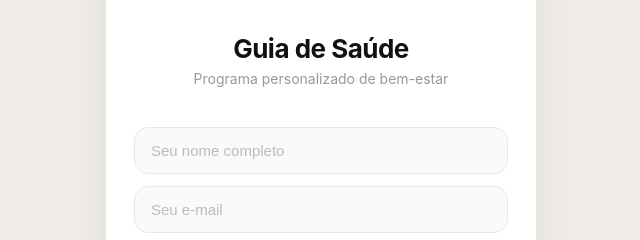
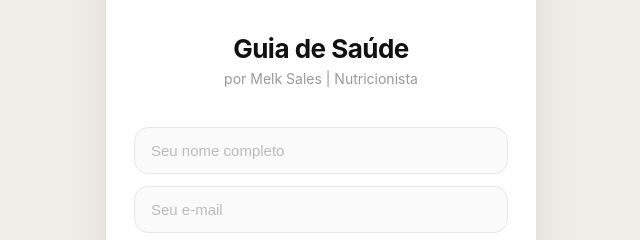
Before and after one commit to melksales/index.html, a plain HTML site: page index.html in a window 1280 px wide. Shown: the part 224-464 px from the top of the page, 319-959 px from the left. Drawn offline with nearby package versions, Linux system fonts and the light colour scheme.

Commit message:
Update index.html

```diff
--- a/index.html
+++ b/index.html
@@ -3,7 +3,7 @@
 <head>
 <meta charset="UTF-8">
 <meta name="viewport" content="width=device-width, initial-scale=1.0, maximum-scale=1.0, user-scalable=no">
-<title>Guia de Saúde</title>
+<title>Guia de Saúd</title>
 <script src="https://cdn.jsdelivr.net/npm/@supabase/supabase-js@2/dist/umd/supabase.js"></script>
 <style>
 *{box-sizing:border-box;margin:0;padding:0;-webkit-tap-highlight-color:transparent}
@@ -97,7 +97,7 @@ body{font-family:-apple-system,BlinkMacSystemFont,'Segoe UI',Helvetica,sans-seri
   <div id="sl" class="scr">
     <div class="login-head">
       <h1>Guia de Saúde</h1>
-      <p>Programa personalizado de bem-estar</p>
+      <p>por Melk Sales | Nutricionista</p>
     </div>
     <input class="inp" id="inp-name" placeholder="Seu nome completo" type="text" autocomplete="name">
     <input class="inp" id="inp-email" placeholder="Seu e-mail" type="email" autocomplete="email">
```
